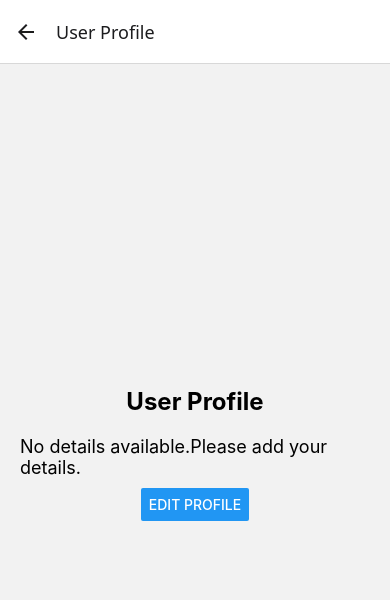
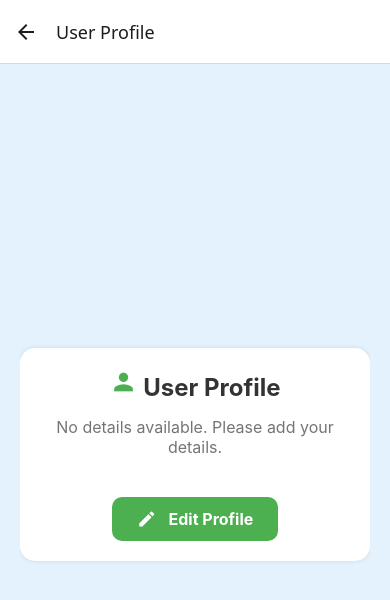
Before and after one commit to mahavirgautam/Health_App, a React Native app in the folder frontend/: screen /Profile in a window 390 px wide. Shown: the top 600 px of the page. Built offline with nearby package versions, Linux system fonts and the light colour scheme.

Commit message:
Update ProfileScreen.js

```diff
--- a/frontend/src/screens/ProfileScreen.js
+++ b/frontend/src/screens/ProfileScreen.js
@@ -1,51 +1,126 @@
+
 import React, { useState, useEffect } from "react";
-import { View, Text, Button, StyleSheet } from "react-native";
+import { View, Text, StyleSheet, TouchableOpacity, ScrollView } from "react-native";
 import AsyncStorage from "@react-native-async-storage/async-storage";
 import { useNavigation } from "@react-navigation/native";
+import { MaterialIcons } from "@expo/vector-icons";
 
-const ProfileScreen= () => {
-  const navigation=useNavigation();
-  const [userData,setUserData]=useState(null);
+const ProfileScreen = () => {
+  const navigation = useNavigation();
+  const [userData, setUserData] = useState(null);
 
   useEffect(() => {
     loadUserData();
-  },[]);
+  }, []);
 
-  const loadUserData =async () => {
-    try{
-      const data=await AsyncStorage.getItem("userProfile");
-      if (data){
+  const loadUserData = async () => {
+    try {
+      const data = await AsyncStorage.getItem("userProfile");
+      if (data) {
         setUserData(JSON.parse(data));
       }
-    } catch (error){
-      console.error("Error loading user data:",error);
+    } catch (error) {
+      console.error("Error loading user data:", error);
     }
   };
 
   return (
     <View style={styles.container}>
-      <Text style={styles.heading}>User Profile</Text>
+      <ScrollView contentContainerStyle={styles.scrollContainer}>
+        <View style={styles.profileCard}>
+          <Text style={styles.heading}>
+            <MaterialIcons name="person" size={28} color="#4CAF50" /> User Profile
+          </Text>
 
-      {userData ?(
-        <>
-          <Text style={styles.label}>👤 Name:{userData.name}</Text>
-          <Text style={styles.label}>📅 Age:{userData.age}</Text>
-          <Text style={styles.label}>⚖️ Weight:{userData.weight} kg</Text>
-          <Text style={styles.label}>💊 Medications:{userData.medications || "None"}</Text>
-        </>
-      ) : (
-        <Text style={styles.label}>No details available.Please add your details.</Text>
-      )}
+          {userData ? (
+            <>
+              <Text style={styles.label}>
+                👤 <Text style={styles.text}>Name: {userData.name}</Text>
+              </Text>
+              <Text style={styles.label}>
+                📅 <Text style={styles.text}>Age: {userData.age}</Text>
+              </Text>
+              <Text style={styles.label}>
+                ⚖️ <Text style={styles.text}>Weight: {userData.weight} kg</Text>
+              </Text>
+              <Text style={styles.label}>
+                💊 <Text style={styles.text}>Medications: {userData.medications || "None"}</Text>
+              </Text>
+            </>
+          ) : (
+            <Text style={styles.noData}>No details available. Please add your details.</Text>
+          )}
 
-      <Button title="Edit Profile" onPress={() => navigation.navigate("EditProfile")} />
+          <TouchableOpacity
+            style={styles.editButton}
+            onPress={() => navigation.navigate("EditProfile")}
+          >
+            <MaterialIcons name="edit" size={20} color="#fff" />
+            <Text style={styles.buttonText}> Edit Profile</Text>
+          </TouchableOpacity>
+        </View>
+      </ScrollView>
     </View>
   );
 };
 
 const styles = StyleSheet.create({
-  container: { flex: 1, justifyContent: "center", padding: 20, alignItems: "center" },
-  heading: { fontSize: 24, fontWeight: "bold", marginBottom: 20 },
-  label: { fontSize: 18, marginBottom: 10 },
+  container: {
+    flex: 1,
+    backgroundColor: "#E3F2FD", // Light Blue Background
+    padding: 20,
+  },
+  scrollContainer: {
+    flexGrow: 1,
+    justifyContent: "center",
+  },
+  profileCard: {
+    backgroundColor: "#ffffff",
+    padding: 20,
+    borderRadius: 15,
+    shadowColor: "#000",
+    shadowOpacity: 0.1,
+    shadowRadius: 5,
+    elevation: 5, // Shadow for Android
+    alignItems: "center",
+  },
+  heading: {
+    fontSize: 24,
+    fontWeight: "bold",
+    color: "#333",
+    marginBottom: 15,
+    textAlign: "center",
+  },
+  label: {
+    fontSize: 18,
+    color: "#333",
+    marginBottom: 10,
+  },
+  text: {
+    fontWeight: "bold",
+    color: "#1976D2",
+  },
+  noData: {
+    fontSize: 16,
+    color: "#757575",
+    textAlign: "center",
+    marginBottom: 20,
+  },
+  editButton: {
+    marginTop: 20,
+    backgroundColor: "#4CAF50", // Green Edit Button
+    borderRadius: 10,
+    paddingVertical: 12,
+    paddingHorizontal: 25,
+    flexDirection: "row",
+    alignItems: "center",
+  },
+  buttonText: {
+    color: "#fff",
+    fontSize: 16,
+    fontWeight: "bold",
+    marginLeft: 8,
+  },
 });
 
 export default ProfileScreen;
```
